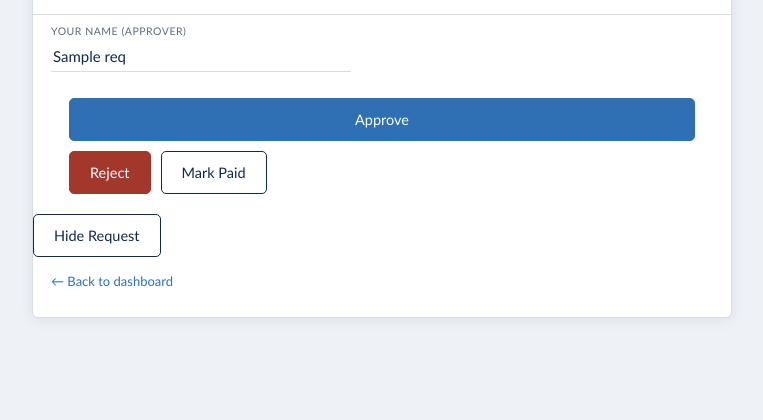
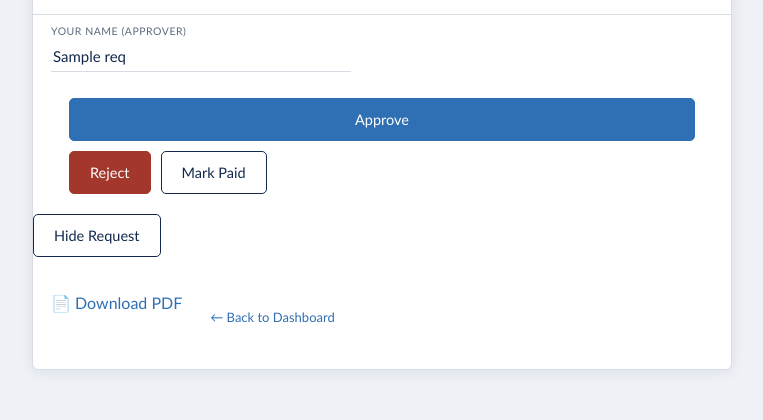
Before and after one commit to Rarejoe/GDX-PETTY-CASH, a Flask app: template templates/detail.html in a window 1280 px wide. Shown: the part 690-1110 px from the top of the page, without its empty margins (258-1021 px from the left). Before the commit the page ends 1008 px from the top, so only its background shows below. Run offline with Flask 3, Linux system fonts and the light colour scheme; the template is opened without the code that fills it: most values are stand-ins (such as "Sample title", 1, 10 or a date in 2020); grey boxes marked "Sample" are stand-in pictures; some libraries are stand-ins or nearby versions.

Commit message:
Add download button and update back link in detail.html

```diff
--- a/templates/detail.html
+++ b/templates/detail.html
@@ -77,7 +77,16 @@
 </form>
 
 
-  <a href="{{ url_for('dashboard') }}" class="back-link">← Back to dashboard</a>
+  <div class="actions" style="margin-top:20px;">
+    <a href="{{ url_for('download_request', request_id=req['id']) }}"
+       class="primary">
+        📄 Download PDF
+    </a>
+
+    <a href="{{ url_for('dashboard') }}" class="back-link">
+        ← Back to Dashboard
+    </a>
+</div>
 </div>
 
 {% endblock %}
```
